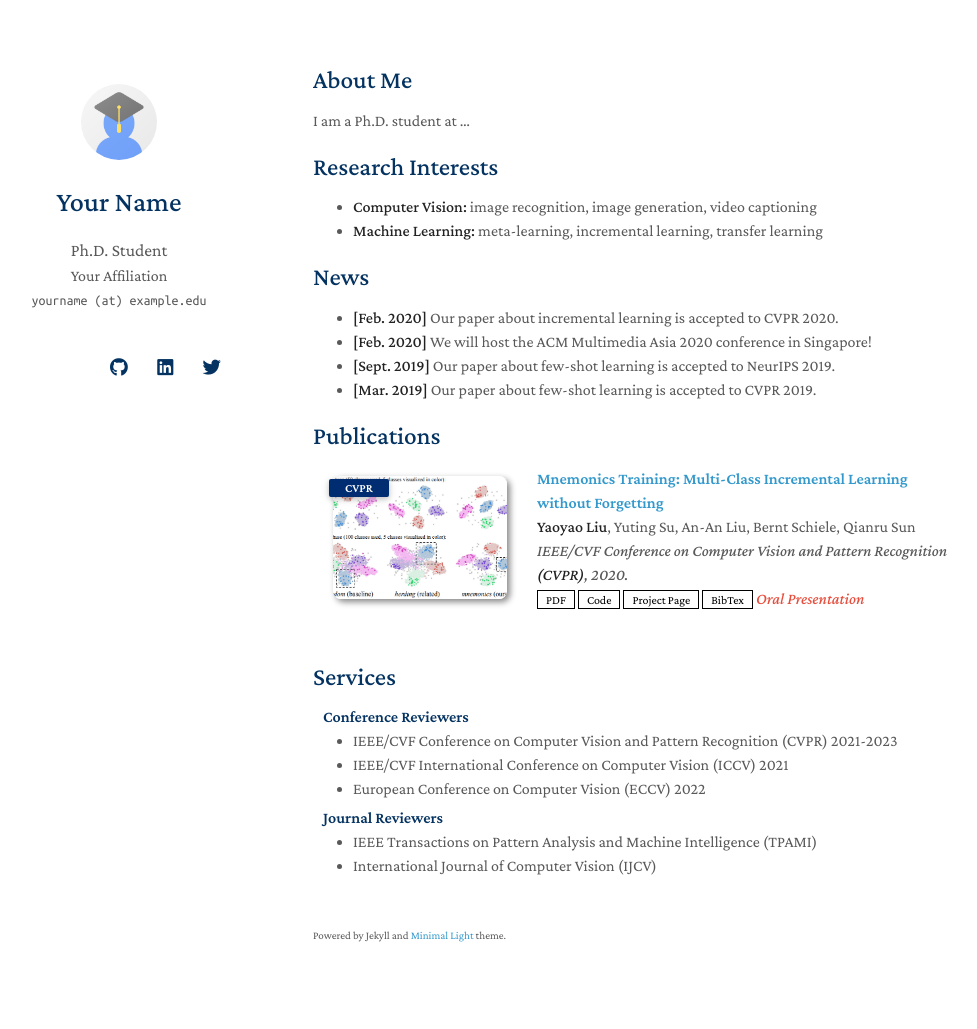
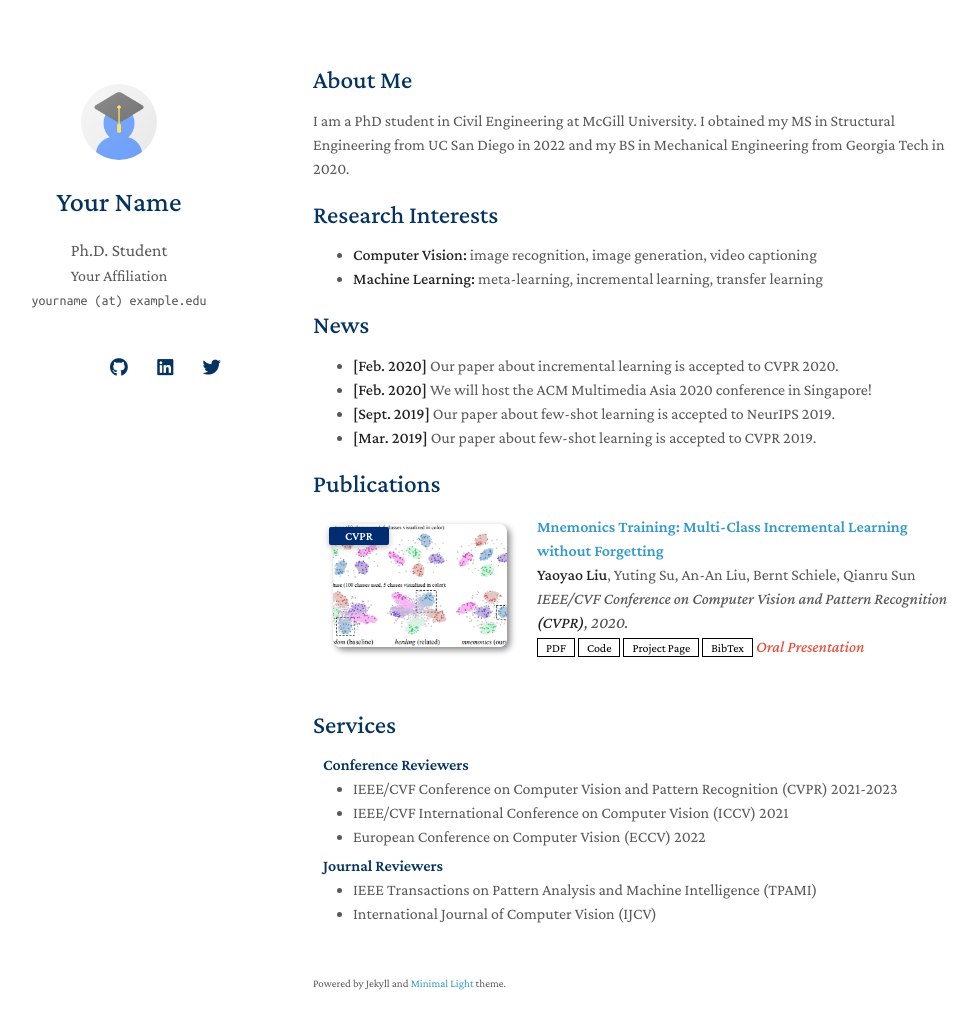
Before and after one commit to anna-h-wang/annawang, a Jekyll site: the page built from index.md, in a window 1280 px wide and 1064 px high. Shown: the top 1029 px of the window, without its empty margins (157-1134 px from the left). Built offline with Jekyll 4.4.1, drawn with Linux system fonts in a browser that asks for light colours; nearby versions of some CDN libraries; a style sheet for code colours, icons or effects is not loaded; our own code applies the rules of GitHub Pages for plain Markdown files.

Commit message:
initial commit

```diff
--- a/index.md
+++ b/index.md
@@ -4,7 +4,7 @@ layout: homepage
 
 ## About Me
 
-I am a Ph.D. student at ...
+I am a PhD student in Civil Engineering at McGill University. I obtained my MS in Structural Engineering from UC San Diego in 2022 and my BS in Mechanical Engineering from Georgia Tech in 2020.
 
 ## Research Interests
 
```
